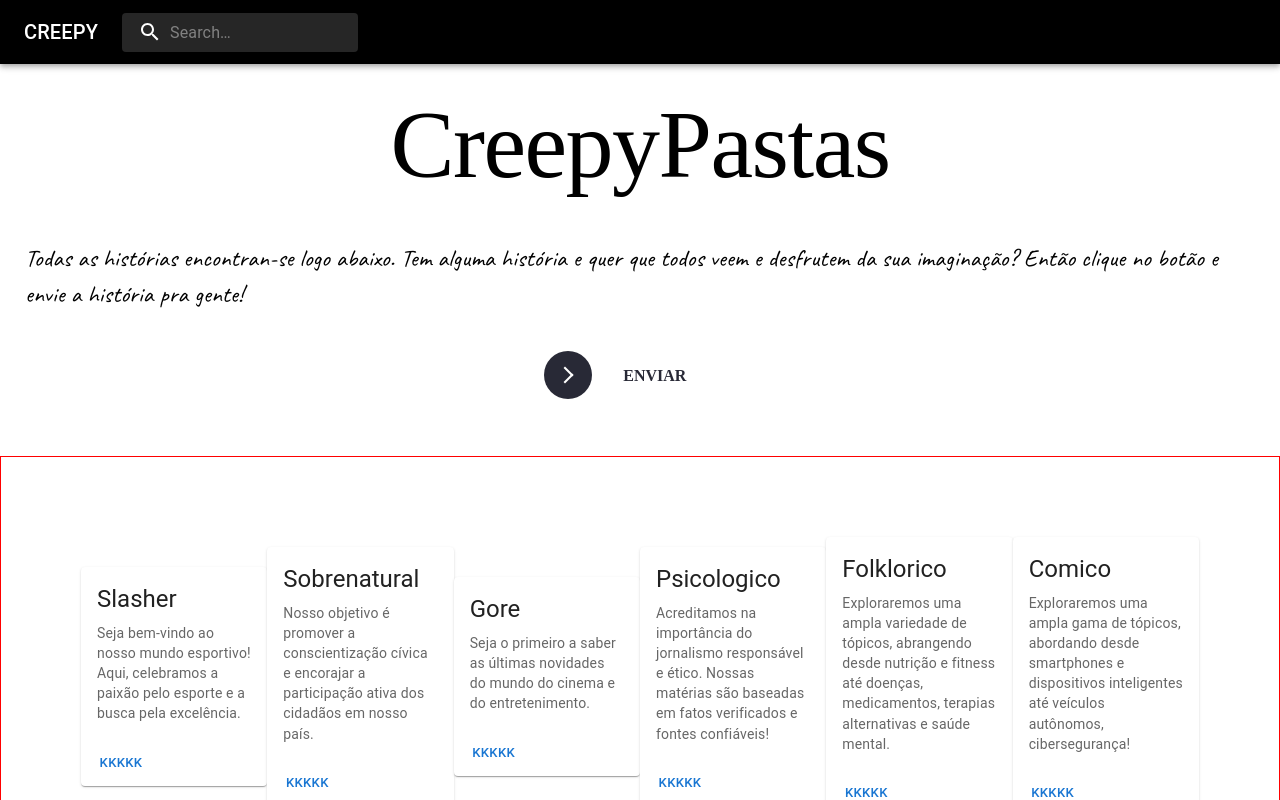
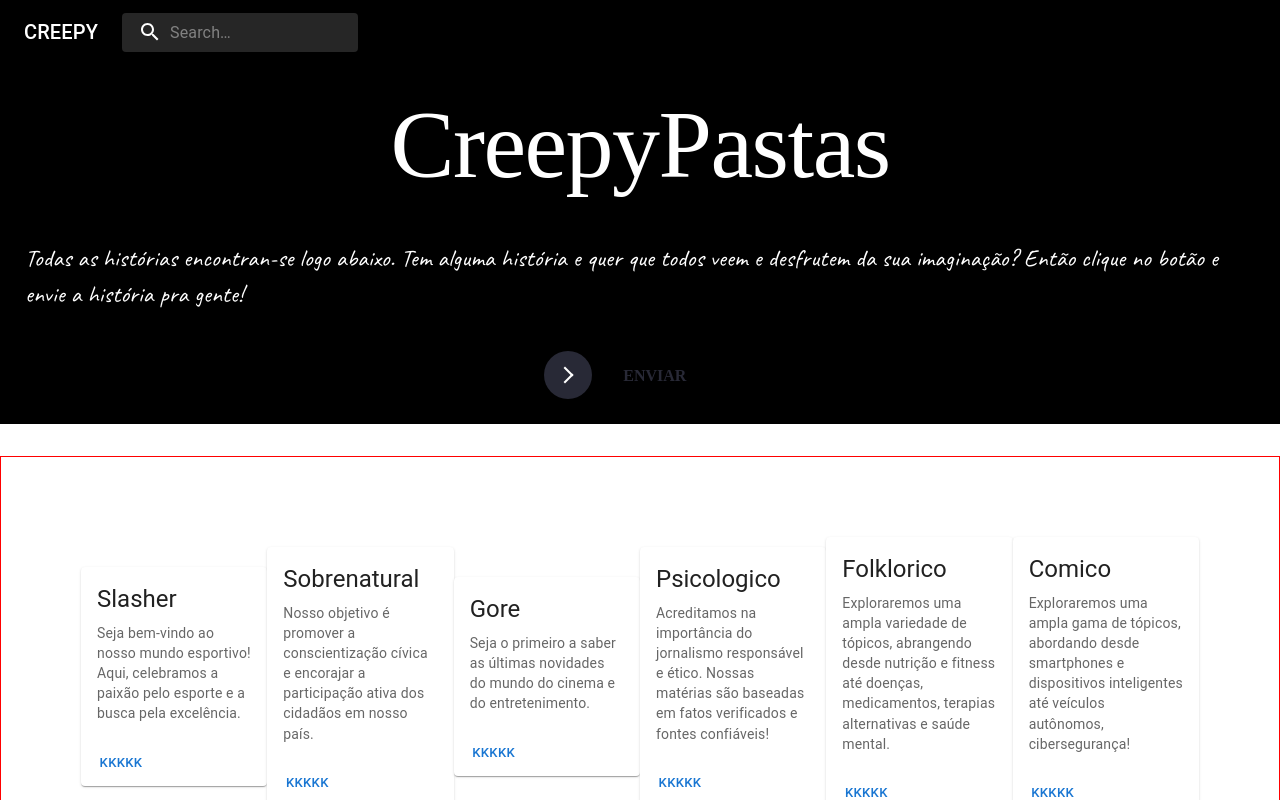
Before and after one commit to silvaPool/project-creepypasta, a React (Vite) app: page /dashboard in a window 1280 px wide. Shown: the top 800 px of the page. Built offline with nearby package versions, Linux system fonts and the light colour scheme; a web font is replaced by a local one.

Commit message:
Cookie do reactjs implementado

```diff
--- a/package.json
+++ b/package.json
@@ -21,6 +21,7 @@
     "express": "^4.18.2",
     "firebase": "^10.7.2",
     "hermes-wc": "^1.1.0",
+    "js-cookie": "^3.0.5",
     "react": "^18.2.0",
     "react-dom": "^18.2.0",
     "react-particles": "^2.12.2",
--- a/src/App.css
+++ b/src/App.css
@@ -2,6 +2,8 @@
  margin: 0;
  padding: 0;
  box-sizing: border-box;
+ /* background-color: black;
+ color: white; */
 }
 
 .book {
--- a/src/App.jsx
+++ b/src/App.jsx
@@ -22,6 +22,9 @@ import Home from "./pages/Home";
 import About from "./pages/About";
 import LayoutRoutes from "./components/LayoutRoutes";
 import ProtectedRoute from "./components/ProtectedRoute";
+import { Cookie } from "@mui/icons-material";
+
+import AppCookies from "./components/Cookies";
 
 
 
--- /dev/null
+++ b/src/components/Cookies.jsx
@@ -0,0 +1,26 @@
+import { useState } from "react";
+import Cookies from "js-cookie";
+import { Box } from "@mui/material";
+
+function AppCookies() {
+  const [isCookieSet, setCookie] = useState(Cookies.get("cookieConsent"));
+
+  const handleAcceptCookies = () => {
+    Cookies.set("cookieConsent", true);
+    setCookie(true);
+  };
+
+  const handleRejectCookies = () => {
+    Cookies.remove("cookieConsent");
+    setCookie("false");
+  };
+
+  return (
+   <Box sx={{border: '1px solid red'}}>
+        Matheus
+   </Box>
+  )
+  ;
+}
+
+export default AppCookies;
--- a/src/components/Header.jsx
+++ b/src/components/Header.jsx
@@ -41,7 +41,6 @@ const SearchIconWrapper = styled('div')(({ theme }) => ({
   display: 'flex',
   alignItems: 'center',
   justifyContent: 'center',
-
 }));
 
 const StyledInputBase = styled(InputBase)(({ theme }) => ({
@@ -158,7 +157,7 @@ export default function PrimarySearchAppBar() {
 
   return (
     <Box sx={{ flexGrow: 1}}>
-      <AppBar position="static" sx={{background: 'black'}}>
+      <AppBar position="static" sx={{background: 'black', color: 'white'}}>
         <Toolbar>
           {/* <IconButton
             size="large"
--- a/src/components/LayoutLogin.jsx
+++ b/src/components/LayoutLogin.jsx
@@ -34,7 +34,7 @@ function LayoutLogin() {
             Contos, histórias, lendas e relatos assustadores. Entre e divirta-se
             no maior acervo de creepyPastas do Brasil.
           </Typography>
-          <SignInButton afterSignInUrl="/dashboard">Entrar</SignInButton>{" "}
+          <SignInButton afterSignInUrl="/dashboard">Entrar</SignInButton>
 
         </Box>
 
--- a/src/components/StyledImageLogin.jsx
+++ b/src/components/StyledImageLogin.jsx
@@ -1,6 +1,7 @@
 import { Box } from "@mui/material";
 import { styled } from "styled-components";
 import Samarinha from '../assets/images/samara.jpg';
+import Mao from '../assets/images/maoooo.jpg';
 
 const StyledImageLogin = styled(Box)`
 && {
@@ -12,7 +13,7 @@ const StyledImageLogin = styled(Box)`
    /* padding-top: 125px; */
    /* text-align: center; */
 
-    background-image: url(${Samarinha});
+    background-image: url(${Mao});
    background-repeat: no-repeat;
    background-position: center;
    background-size: cover;
--- a/src/components/StyledLayoutLogin.jsx
+++ b/src/components/StyledLayoutLogin.jsx
@@ -9,14 +9,10 @@ const StyledLayoutLogin = styled(Box)`
     justify-content: space-between;
     align-items: center;
     height: 100vh;
-    color: black;
+    color: white;
     text-align: center;
-    background: rgba(255, 255, 255, 0.46);
-border-radius: 16px;
-box-shadow: 0 4px 30px rgba(0, 0, 0, 0.1);
-backdrop-filter: blur(5px);
--webkit-backdrop-filter: blur(5px);
-border: 1px solid rgba(255, 255, 255, 0.3);
+    background-color: black;
+
   }
 `;
 
--- a/src/components/Title.jsx
+++ b/src/components/Title.jsx
@@ -15,6 +15,8 @@ function Title() {
         alignItems: "center",
         height: "45vh",
         padding: "25px",
+        background: 'black',
+        color: 'white',
       }}
     >
       <Typography variant="h1" sx={{fontFamily: "Protest Revolution"}}>CreepyPastas</Typography>
@@ -30,6 +32,7 @@ function Title() {
         </span>
         <span class="button-text">Enviar</span>
       </button>
+
     </Box>
   );
 }
```
Also changed, not shown: src/assets/images/maoooo.jpg (added), 1 other file (tests, documents, lock files or other folders).
